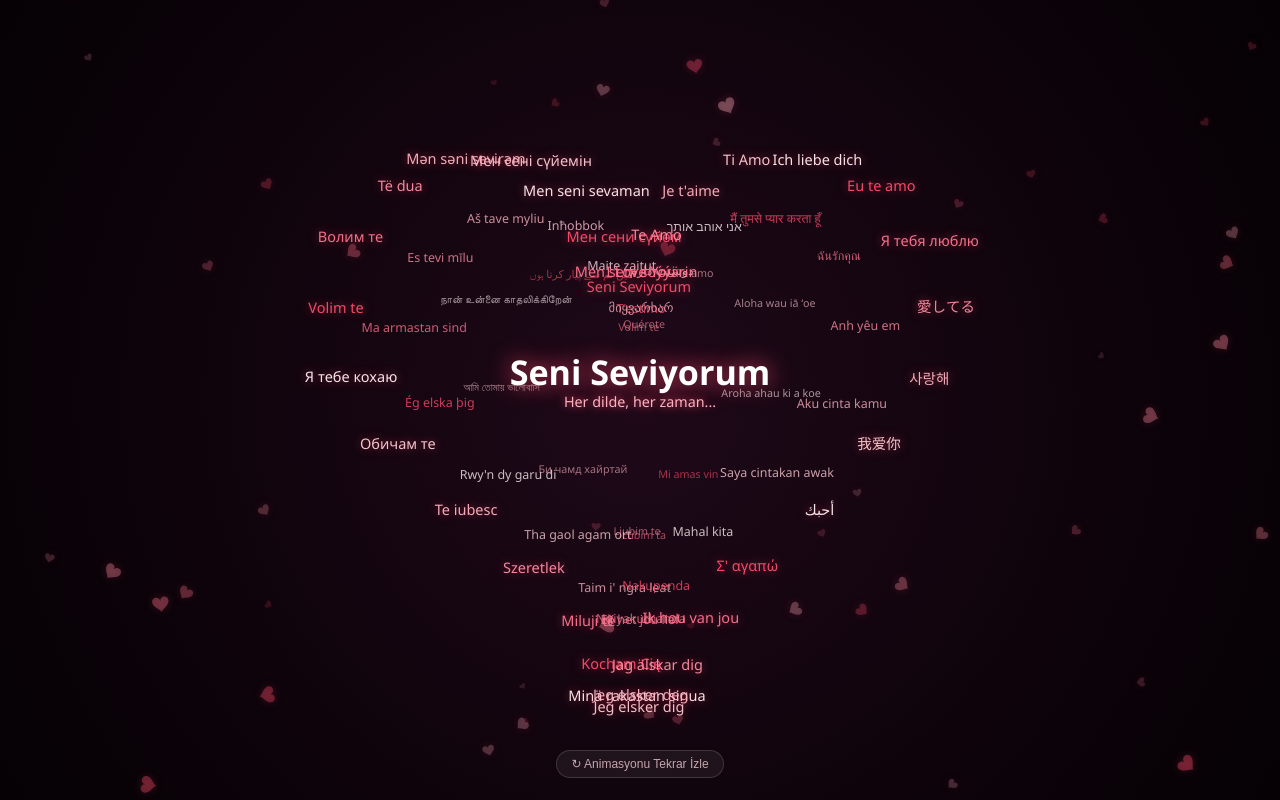
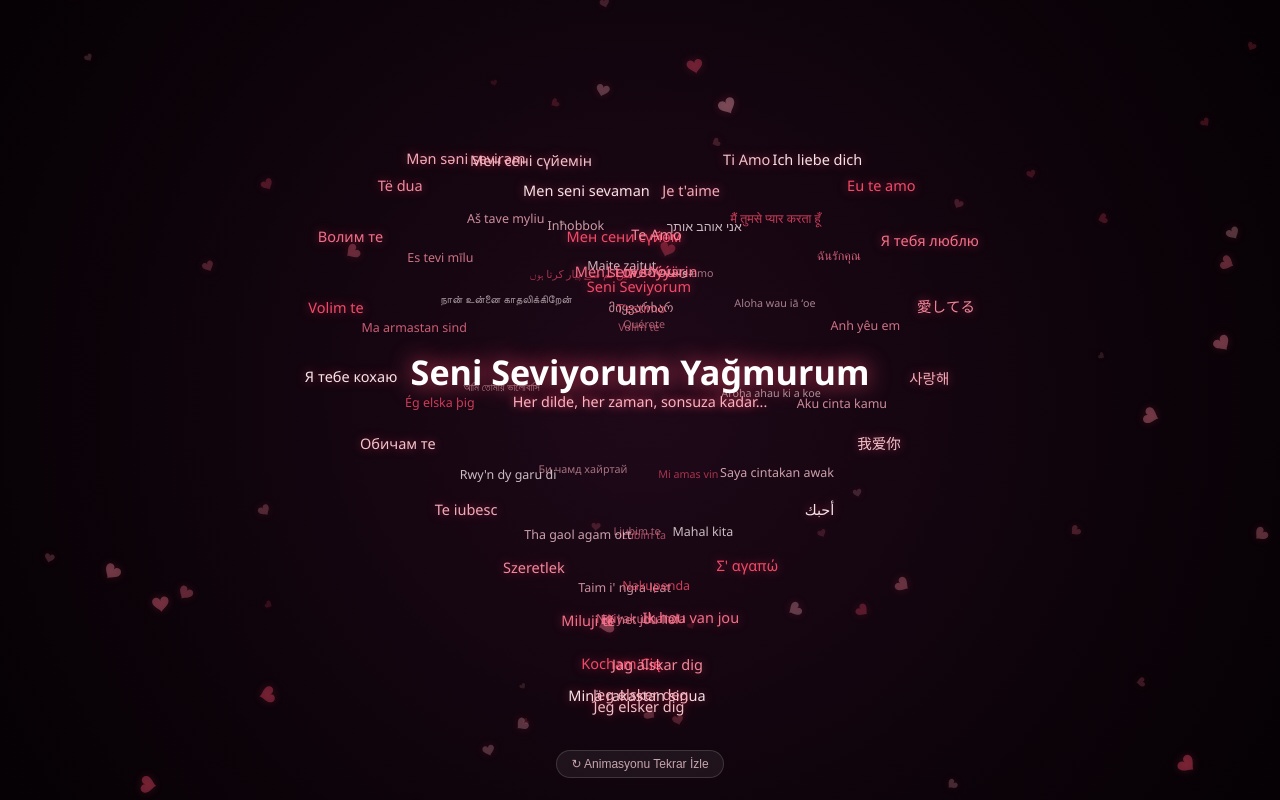
Before and after one commit to ardadolu/seni-seviyorum, a plain HTML site: page index.html in a window 1280 px wide. Drawn offline with Linux system fonts and the light colour scheme.

Commit message:
Update index.html

```diff
--- a/index.html
+++ b/index.html
@@ -94,8 +94,8 @@
     const replayBtn = document.getElementById('replayBtn');
 
     // Ortadaki ana mesajı buradan özelleştirebilirsin:
-    const CENTER_MAIN_TEXT = "Seni Seviyorum";
-    const CENTER_SUB_TEXT = "Her dilde, her zaman...";
+    const CENTER_MAIN_TEXT = "Seni Seviyorum Yağmurum";
+    const CENTER_SUB_TEXT = "Her dilde, her zaman, sonsuza kadar...";
 
     const phrases = [
       { lang: "Türkçe", text: "Seni Seviyorum" },
```
